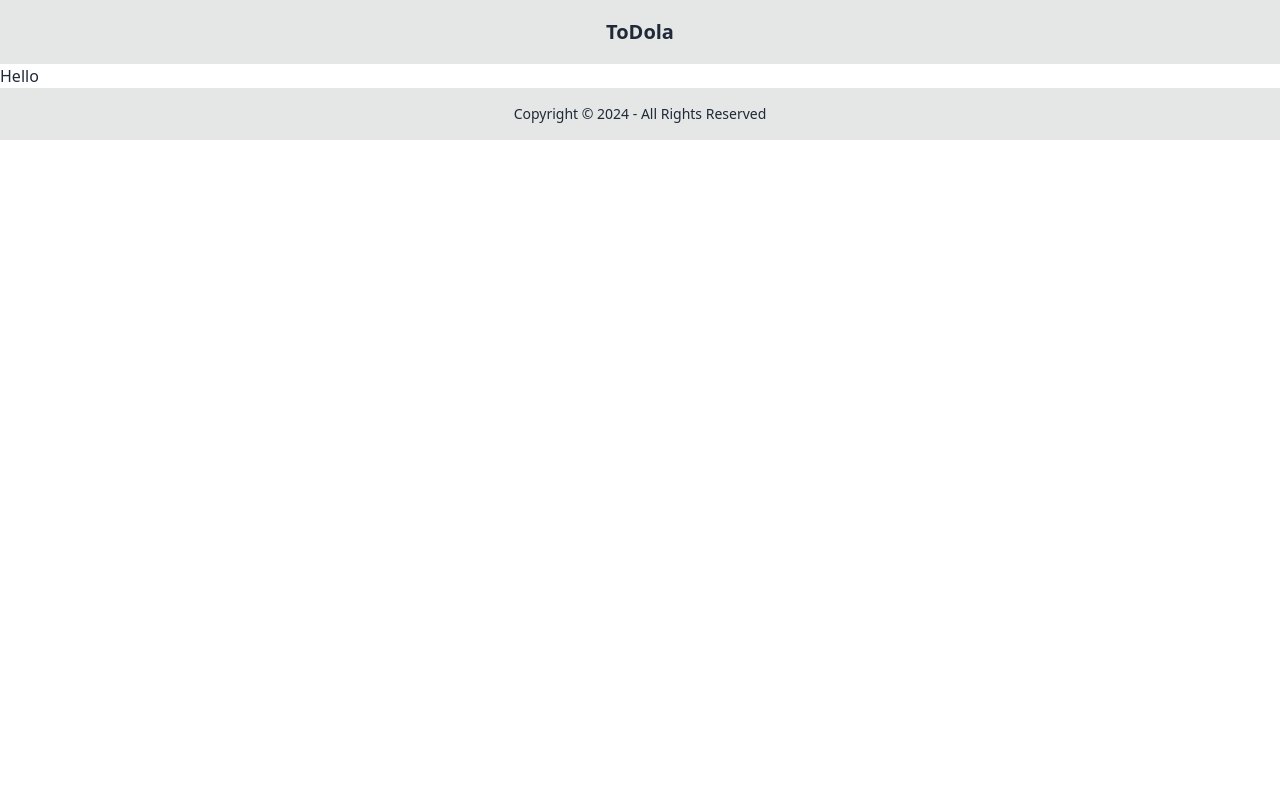
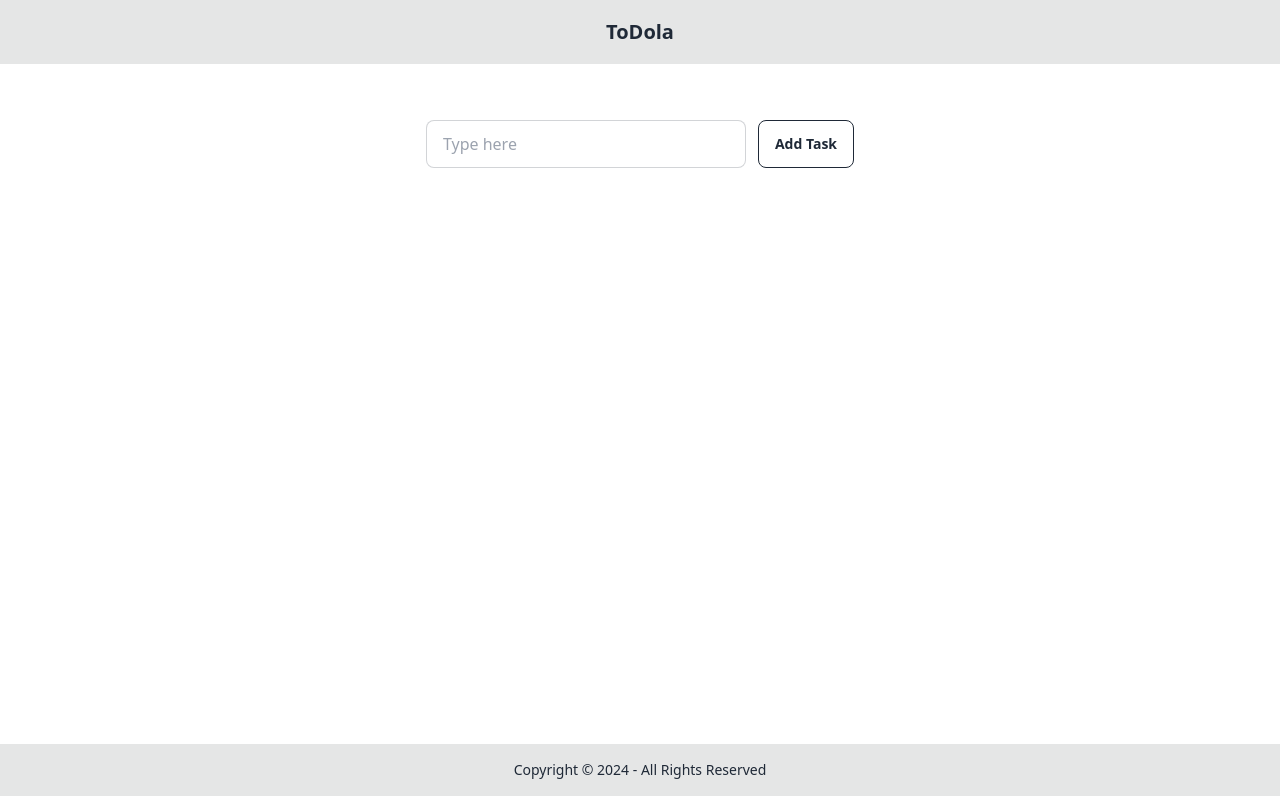
Before and after one commit to Farothtc/todo-next, a Next.js app: page / in a window 1280 px wide. Built offline with nearby package versions, Linux system fonts and the light colour scheme.

Commit message:
General task addition implemented

```diff
--- a/src/app/page.jsx
+++ b/src/app/page.jsx
@@ -1,9 +1,40 @@
+"use client";
+import { Task } from "./components/Task";
+import { useState } from "react";
+
 export default function Home() {
+  const [todoText, setTodoText] = useState("");
+  const [tasks, setTasks] = useState([]);
+
+  const handleClick = () => {
+    if (todoText) {
+      setTasks((prevTask) => [...prevTask, todoText]);
+      setTodoText("");
+    }
+  };
+
   return (
     <>
-      <div>
-        <h1>Hello</h1>
-      </div>
+      <main className="main-all">
+        <div className="container mx-auto">
+          <div className="text-wrapper flex justify-center absolute inset-0 gap-3">
+            <input
+              type="text"
+              placeholder="Type here"
+              className="input input-bordered w-full max-w-xs entered-text"
+              onChange={(el) => setTodoText(el.target.value)}
+            />
+            <button onClick={handleClick} className="btn btn-outline">
+              Add Task
+            </button>
+          </div>
+          <div className="new-task text-center flex justify-center absolute inset-0 gap-3">
+            {tasks.map((task, index) => (
+              <Task key={index} todoText={task} id={index + 1} />
+            ))}
+          </div>
+        </div>
+      </main>
     </>
   );
 }
```
